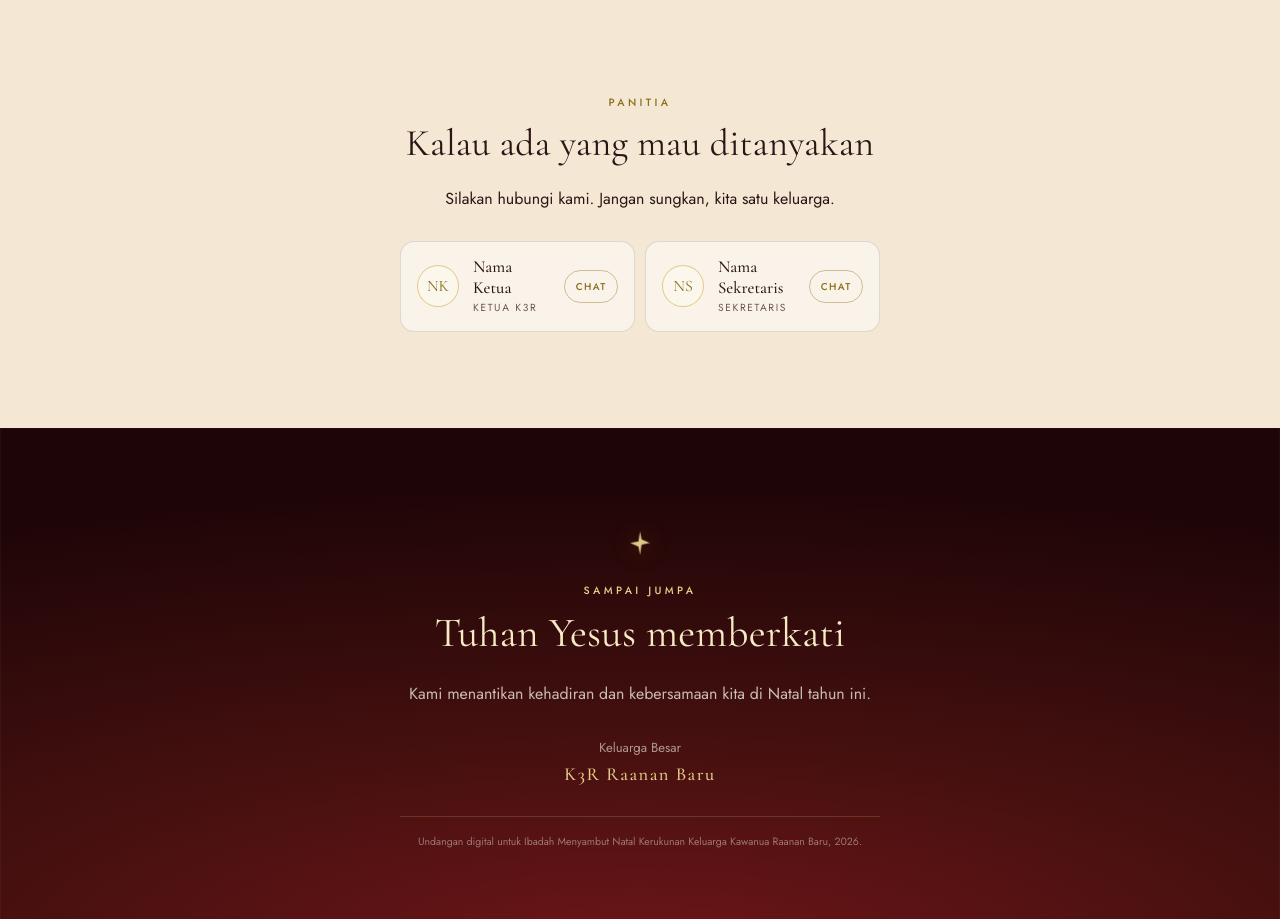
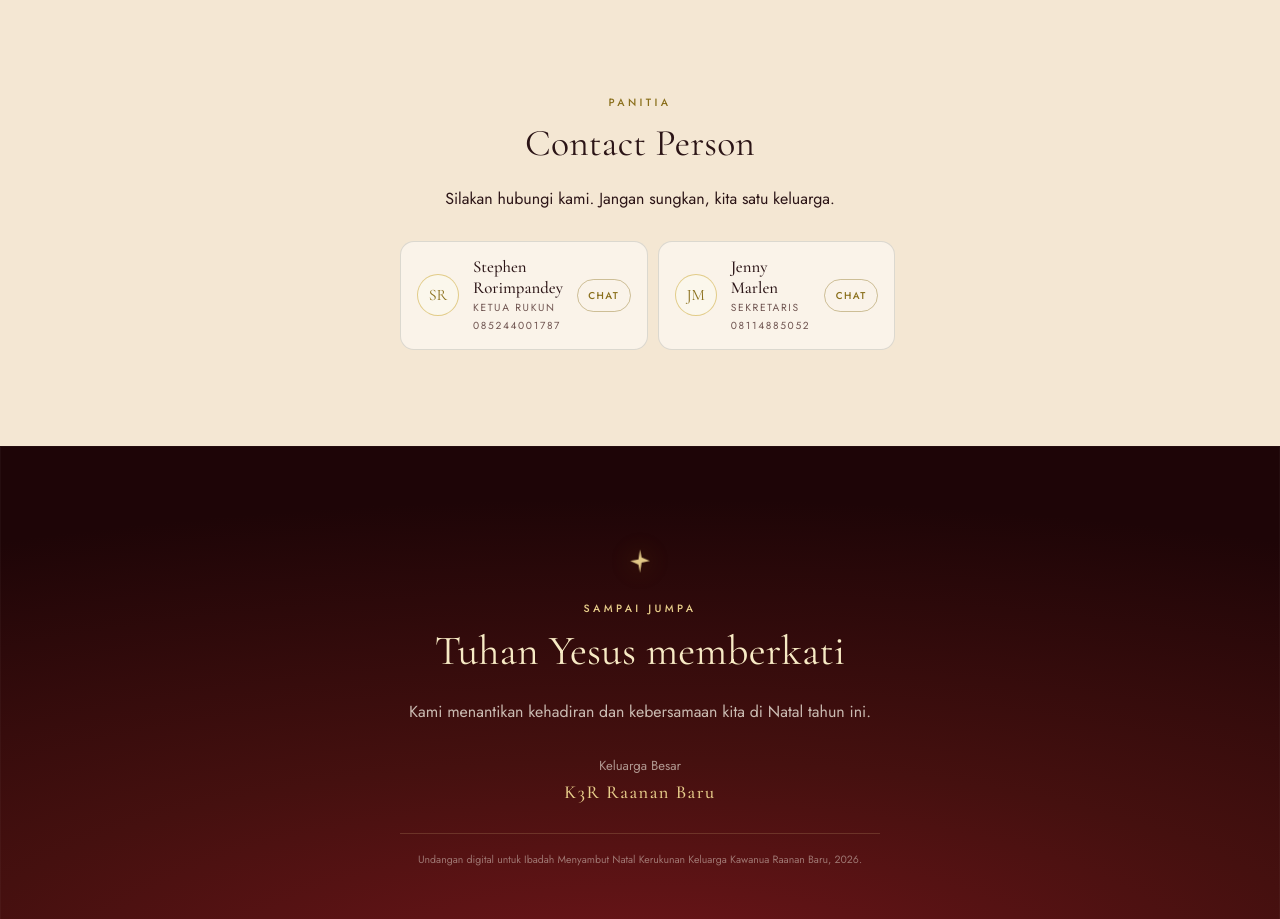
Before and after one commit to echangxgis/Undangan-Natal-K3R, a plain HTML site: page index.html in a window 1280 px wide. Shown: the part 5360-6279 px from the top of the page. Drawn offline with nearby package versions, Linux system fonts and the light colour scheme; animation ran at ten frames a second.

Commit message:
Perbarui kontak WhatsApp pengurus rukun

```diff
--- a/index.html
+++ b/index.html
@@ -242,7 +242,7 @@
     <div class="wrap">
       <div class="center">
         <p class="kicker" data-reveal>Panitia</p>
-        <h2 data-reveal>Kalau ada yang mau ditanyakan</h2>
+        <h2 data-reveal>Contact Person</h2>
         <p data-reveal>Silakan hubungi kami. Jangan sungkan, kita satu keluarga.</p>
       </div>
       <div class="contacts" id="contacts" data-reveal></div>
--- a/js/app.js
+++ b/js/app.js
@@ -251,6 +251,10 @@
       who.appendChild(strong);
       who.appendChild(small);
 
+      var number = document.createElement('small');
+      number.textContent = String(person.phone || '').replace(/^62/, '0');
+      who.appendChild(number);
+
       var link = document.createElement('a');
       link.href = 'https://wa.me/' + String(person.phone || '').replace(/\D/g, '');
       link.target = '_blank';
--- a/js/config.js
+++ b/js/config.js
@@ -28,7 +28,7 @@ window.INV_CONFIG = {
 
   /* ---------- Kontak panitia ---------- */
   contacts: [
-    { name: 'Nama Ketua', role: 'Ketua K3R', phone: '6281234567890' }, // EDIT
-    { name: 'Nama Sekretaris', role: 'Sekretaris', phone: '6281234567891' } // EDIT
+    { name: 'Stephen Rorimpandey', role: 'Ketua Rukun', phone: '6285244001787' },
+    { name: 'Jenny Marlen', role: 'Sekretaris', phone: '628114885052' }
   ]
 };
```
